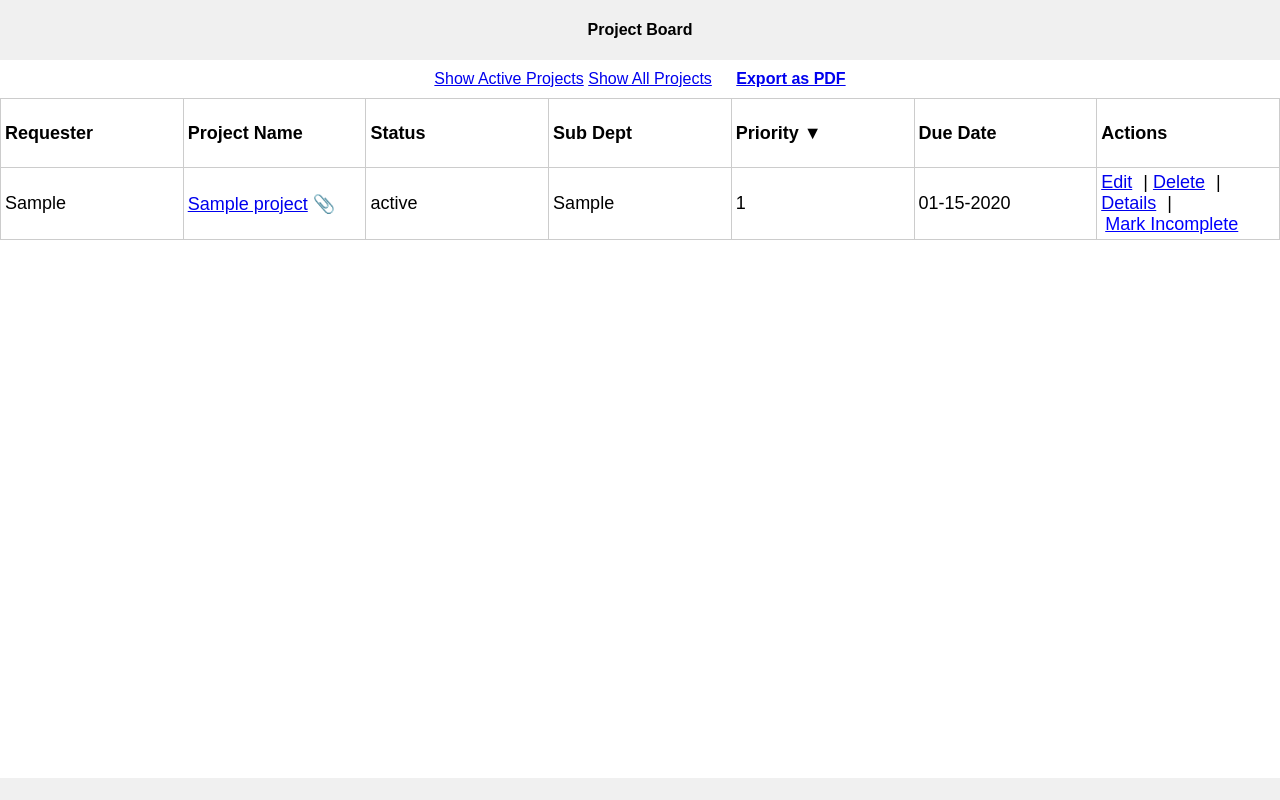
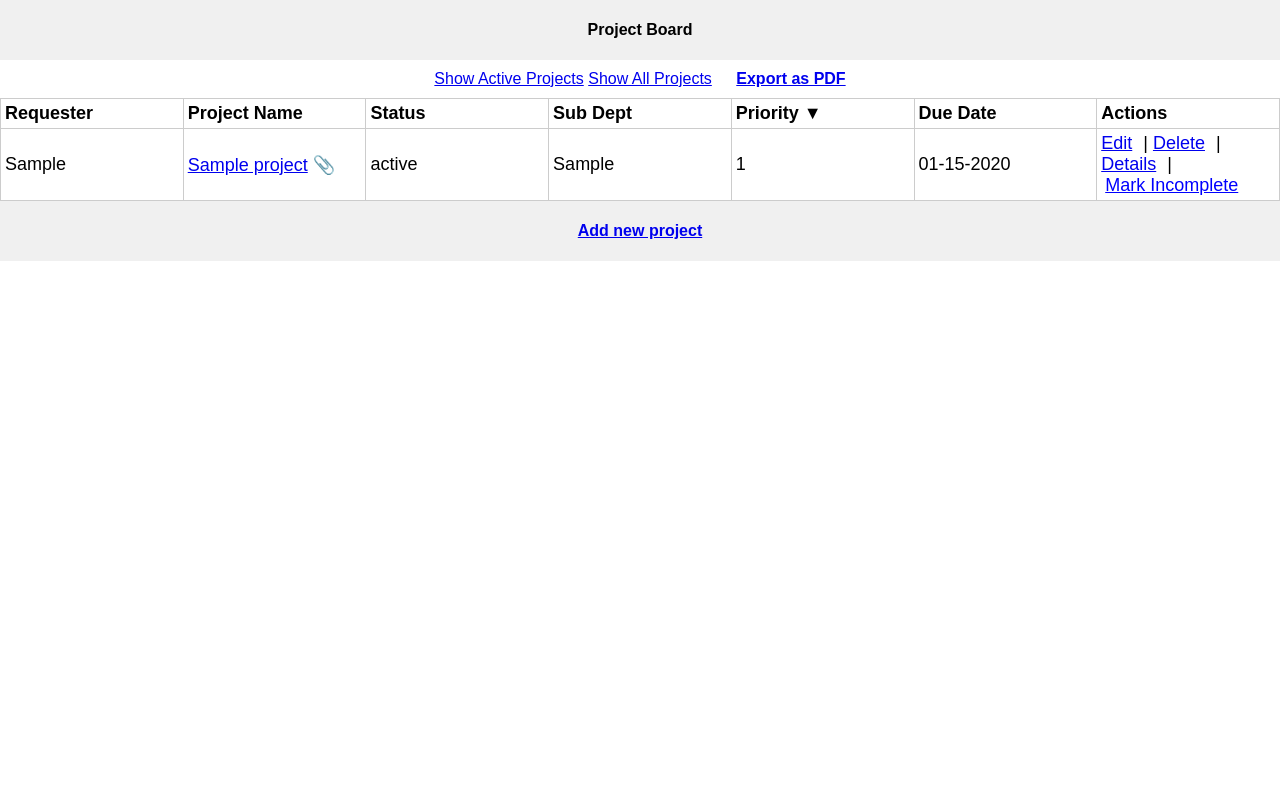
Before and after one commit to sirtoggle/ProjectBoard, a Flask app: page /?show=completed&sort=priority&order=desc in a window 1280 px wide. Run offline with Flask 3, Linux system fonts and the light colour scheme; tables that the repository leaves empty hold one stand-in row (values such as "Sample post").

Commit message:
update to fix problem with firefox

```diff
--- a/templates/board.html
+++ b/templates/board.html
@@ -6,8 +6,7 @@
         html, body {
             margin: 0;
             padding: 0;
-            height: 100vh;
-            overflow-y: auto;
+            height: 100%;
             font-family: Arial, sans-serif;
         }
 
@@ -18,10 +17,17 @@
             align-items: center;
             justify-content: center;
             font-weight: bold;
+            flex-shrink: 0;
+        }
+
+        body {
+            displau: flex;
+            flex-direction: column;
+            height: 100vh;
         }
 
         .table-wrapper {
-            height: calc(100vh - 120px);
+            flex: 1;
             overflow-y: auto;
             overflow-x: auto;
         }
@@ -37,8 +43,7 @@
             padding: 4px;
             text-align: left;
             word-break: break-word;
-            font-size: clamp(10px, calc((100vh - 150px) / ({{ row_count + shrink_factor }} * 2.5)), 18px);
-            height: clamp(24px, calc((100vh - 124px) / ({{ row_count + shrink_factor }})), 60px);
+            font-size: 18px;
         }
 
         th a {
```
